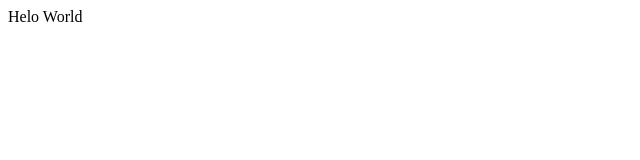
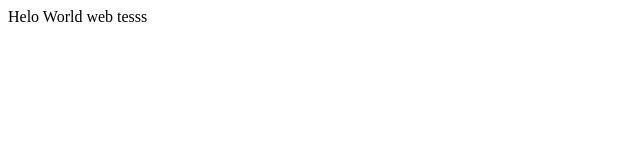
Before and after one commit to mariada87/my-repo-from-remote, a plain HTML site: page index.html in a window 1280 px wide. Shown: the full height of the page, 0-640 px from the left. Drawn offline with Linux system fonts and the light colour scheme.

Commit message:
Added basic markup to create a website content

```diff
--- a/index.html
+++ b/index.html
@@ -6,6 +6,6 @@
     <title>Document</title>
 </head>
 <body>
-    Helo World
+    Helo World web tesss
 </body>
 </html>
```
